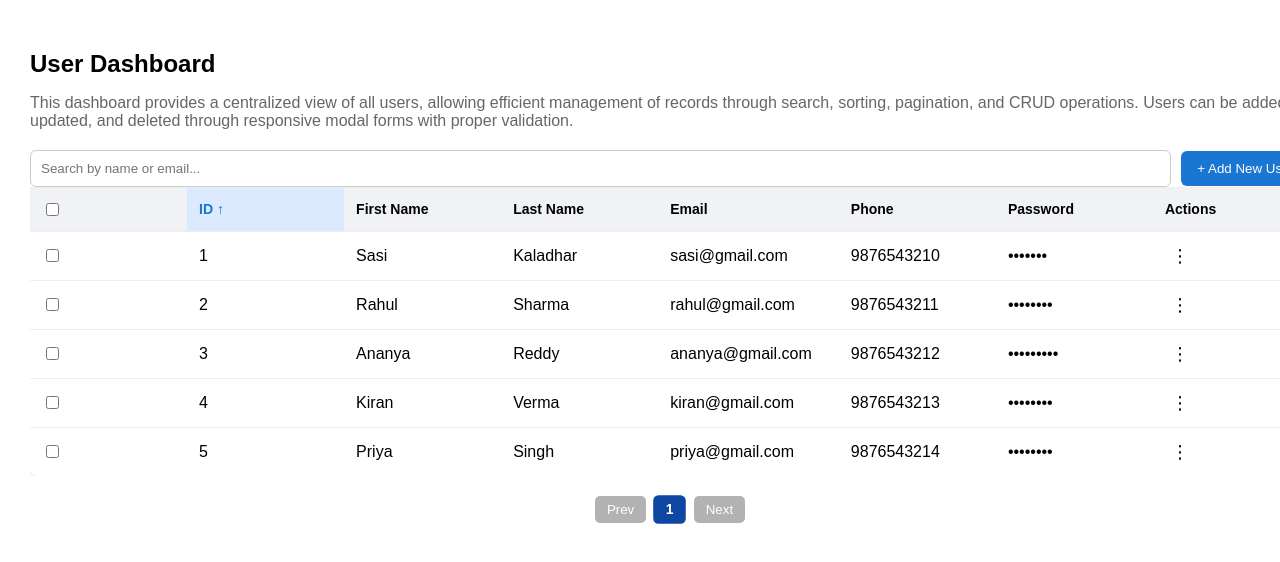
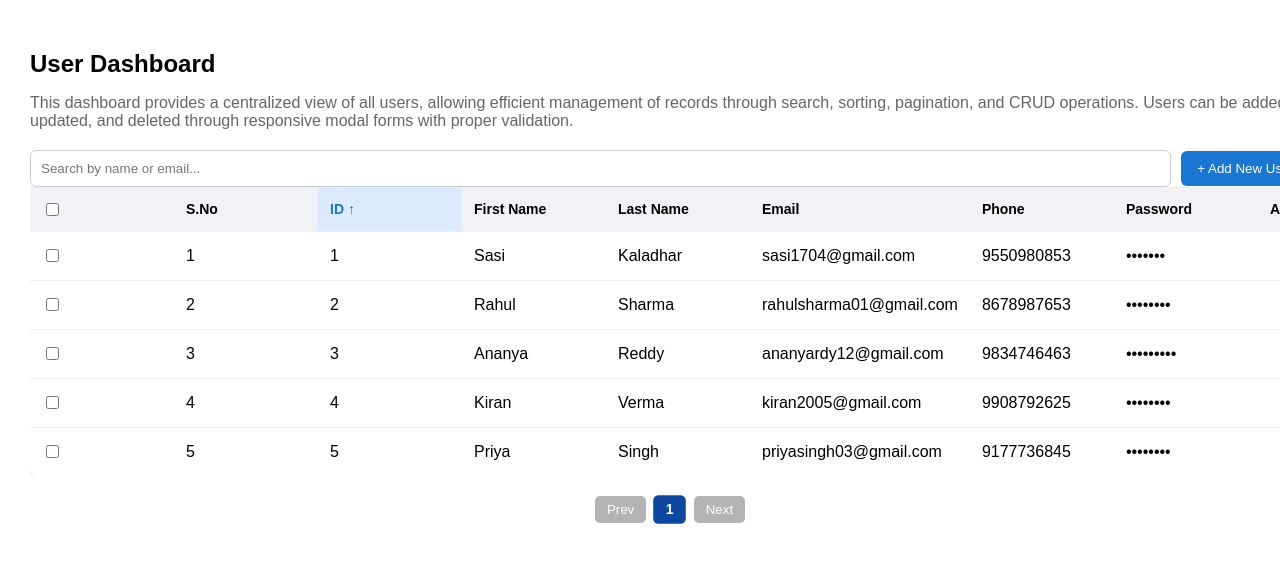
Before and after one commit to Sasigit1704/User-Dashboard, a React (Create React App) app: page / in a window 1280 px wide. Shown: the top 562 px of the page. Built offline with nearby package versions, Linux system fonts and the light colour scheme.

Commit message:
Redux migration started

```diff
--- a/package.json
+++ b/package.json
@@ -3,6 +3,7 @@
   "version": "0.1.0",
   "private": true,
   "dependencies": {
+    "@reduxjs/toolkit": "^2.12.0",
     "@testing-library/dom": "^10.4.1",
     "@testing-library/jest-dom": "^6.9.1",
     "@testing-library/react": "^16.3.2",
@@ -13,6 +14,7 @@
     "@types/react-dom": "^19.2.3",
     "react": "^19.2.5",
     "react-dom": "^19.2.5",
+    "react-redux": "^9.3.0",
     "react-scripts": "5.0.1",
     "typescript": "^4.9.5",
     "web-vitals": "^2.1.4"
--- /dev/null
+++ b/src/app/store.ts
@@ -0,0 +1,11 @@
+import { configureStore } from "@reduxjs/toolkit";
+import userReducer from "../features/user/userSlice";
+
+export const store = configureStore({
+  reducer: {
+    user: userReducer,
+  },
+});
+
+export type RootState = ReturnType<typeof store.getState>;
+export type AppDispatch = typeof store.dispatch;
--- a/src/components/Table.tsx
+++ b/src/components/Table.tsx
@@ -26,40 +26,40 @@ const initialUsers: User[] = [
     id: 1,
     firstName: "Sasi",
     lastName: "Kaladhar",
-    email: "sasi@gmail.com",
-    phone: "9876543210",
+    email: "sasi1704@gmail.com",
+    phone: "9550980853",
     password: "sasi123"
   },
   {
     id: 2,
     firstName: "Rahul",
     lastName: "Sharma",
-    email: "rahul@gmail.com",
-    phone: "9876543211",
+    email: "rahulsharma01@gmail.com",
+    phone: "8678987653",
     password: "rahul123"
   },
   {
     id: 3,
     firstName: "Ananya",
     lastName: "Reddy",
-    email: "ananya@gmail.com",
-    phone: "9876543212",
+    email: "ananyardy12@gmail.com",
+    phone: "9834746463",
     password: "ananya123"
   },
   {
     id: 4,
     firstName: "Kiran",
     lastName: "Verma",
-    email: "kiran@gmail.com",
-    phone: "9876543213",
+    email: "kiran2005@gmail.com",
+    phone: "9908792625",
     password: "kiran123"
   },
   {
     id: 5,
     firstName: "Priya",
     lastName: "Singh",
-    email: "priya@gmail.com",
-    phone: "9876543214",
+    email: "priyasingh03@gmail.com",
+    phone: "9177736845",
     password: "priya123"
   }
 ];
@@ -261,6 +261,7 @@ export default function Table() {
                 onChange={toggleSelectAll}
               />
             </th>
+            <th>S.No</th>
             <th className={sortKey === "id" ? "active-sort" : ""} onClick={() => toggleSort("id")}> ID {sortKey === "id" && (sortOrder === "asc" ? "↑" : "↓")}</th>
             <th onClick={() => toggleSort("firstName")}>First Name {sortKey === "firstName" && (sortOrder === "asc" ? "↑" : "↓")}</th>
             <th onClick={() => toggleSort("lastName")}>Last Name {sortKey === "lastName" && (sortOrder === "asc" ? "↑" : "↓")}</th>
@@ -289,6 +290,7 @@ export default function Table() {
                     onChange={() => toggleSelect(u.id)}
                 />
                 </td>
+                <td>{(page - 1) * rowsPerPage + paginatedData.indexOf(u) + 1}</td>
                 <td>{u.id}</td>
                 <td>{u.firstName}</td>
                 <td>{u.lastName}</td>
--- /dev/null
+++ b/src/features/user/userSlice.ts
@@ -0,0 +1,70 @@
+import { createSlice, PayloadAction } from "@reduxjs/toolkit";
+import { users as initialUsers } from "../../data/mockData";
+
+const initialState = {
+  users: initialUsers,
+  search: "",
+  page: 1,
+  sortKey: "id",
+  sortOrder: "asc",
+  deleteUserId: null as number | null,
+};
+
+const userSlice = createSlice({
+  name: "user",
+  initialState,
+
+  reducers: {
+    addUser: (state, action: PayloadAction<any>) => {
+      state.users.push(action.payload);
+    },
+
+    updateUser: (state, action: PayloadAction<any>) => {
+      state.users = state.users.map((user) =>
+        user.id === action.payload.id ? action.payload : user
+      );
+    },
+
+    deleteUser: (state, action: PayloadAction<number>) => {
+      state.users = state.users.filter(
+        (user) => user.id !== action.payload
+      );
+    },
+
+    setSearch: (state, action: PayloadAction<string>) => {
+      state.search = action.payload;
+    },
+
+    setPage: (state, action: PayloadAction<number>) => {
+      state.page = action.payload;
+    },
+
+    setSortKey: (state, action: PayloadAction<string>) => {
+      state.sortKey = action.payload;
+    },
+
+    setSortOrder: (state, action: PayloadAction<"asc" | "desc">) => {
+      state.sortOrder = action.payload;
+    },
+
+    setDeleteUserId: (
+      state,
+      action: PayloadAction<number | null>
+    ) => {
+      state.deleteUserId = action.payload;
+    },
+  },
+});
+
+export const {
+  addUser,
+  updateUser,
+  deleteUser,
+  setSearch,
+  setPage,
+  setSortKey,
+  setSortOrder,
+  setDeleteUserId,
+} = userSlice.actions;
+
+export default userSlice.reducer;
--- a/src/index.tsx
+++ b/src/index.tsx
@@ -2,6 +2,8 @@ import React from 'react';
 import ReactDOM from 'react-dom/client';
 import './index.css';
 import App from './App';
+import { Provider } from "react-redux";
+import { store } from "./app/store";
 import reportWebVitals from './reportWebVitals';
 
 const root = ReactDOM.createRoot(
@@ -9,11 +11,9 @@ const root = ReactDOM.createRoot(
 );
 root.render(
   <React.StrictMode>
-    <App />
+    <Provider store={store}>
+      <App />
+    </Provider>
   </React.StrictMode>
 );
-
-// If you want to start measuring performance in your app, pass a function
-// to log results (for example: reportWebVitals(console.log))
-// or send to an analytics endpoint. Learn more: https://bit.ly/CRA-vitals
 reportWebVitals();
```
Also changed, not shown: 1 other file (tests, documents, lock files or other folders).
